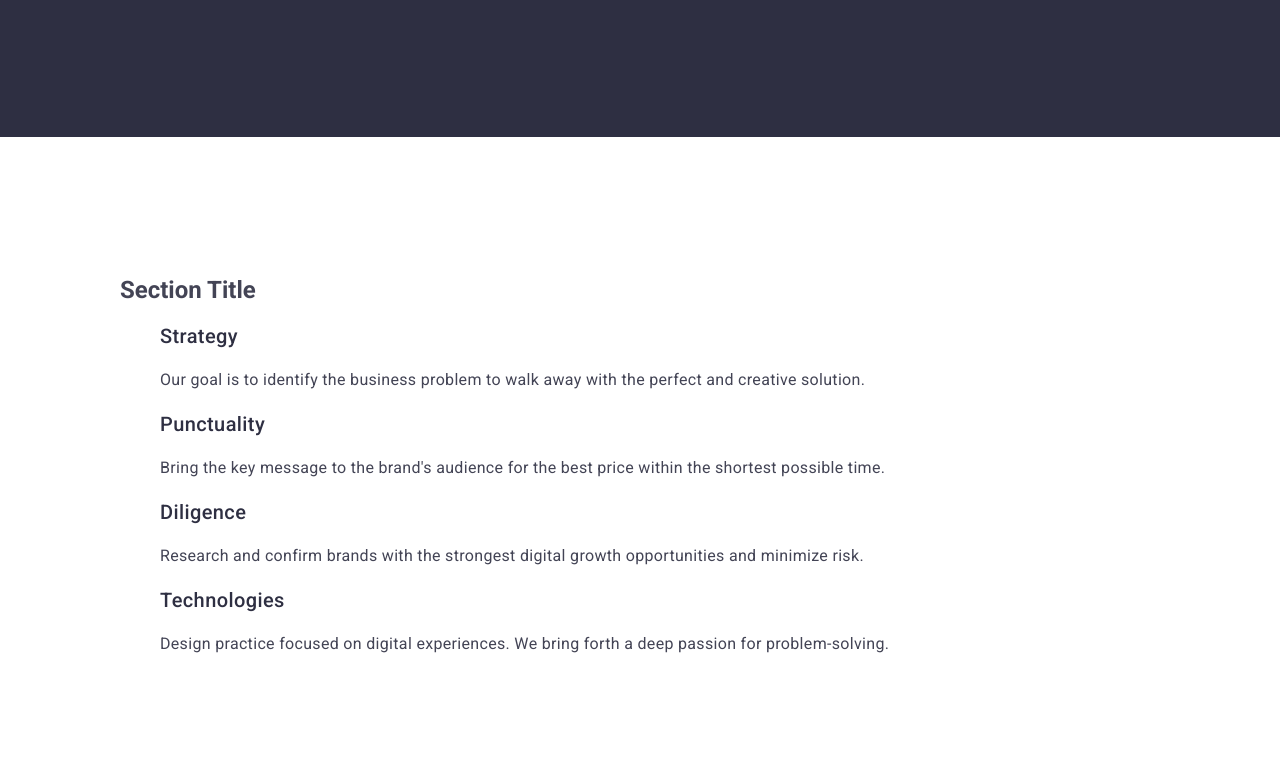
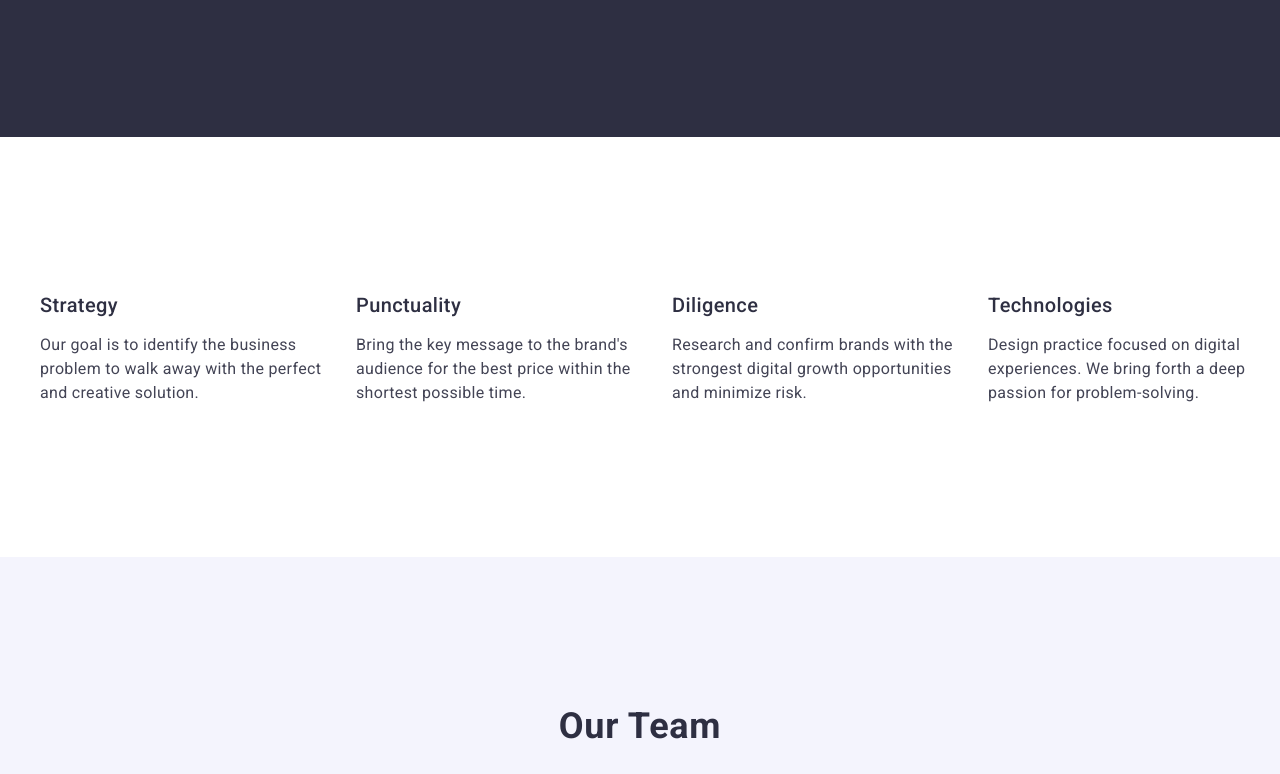
Before and after one commit to wrldworry/goit-markup-hw-03, a plain HTML site: page index.html in a window 1280 px wide. Shown: the part 520-1294 px from the top of the page. Drawn offline with nearby package versions, Linux system fonts and the light colour scheme.

Commit message:
not first commit

```diff
--- a/css/styles.css
+++ b/css/styles.css
@@ -138,6 +138,8 @@ color: black;
     line-height: 1.2;
     letter-spacing: 0.02em;
     color: #2e2f42;
+    margin-bottom: 8px;
+
   }
   .list-text {
     font-size: 16px;
@@ -295,3 +297,28 @@ margin: 0 auto 24px;
 .f-link:focus {
     color: #404bbf;
 }
+
+.features {
+  padding: 120px 0;
+}
+
+.visually-hidden {
+  position: absolute;
+  width: 1px;
+  height: 1px;
+  margin: -1px;
+  padding: 0;
+  overflow: hidden;
+  border: 0;
+  clip: rect(0 0 0 0);
+  white-space: nowrap;
+}
+
+.features-list {
+  display: flex;
+  gap: 24px;
+}
+
+.features-item {
+  width: calc((100% - 72px) / 4);
+}
--- a/index.html
+++ b/index.html
@@ -44,26 +44,28 @@
           </div>
         </section>
 
-        <section>
-            <h2>Section Title</h2>
-            <ul>
-              <li>
+        <section class="features">
+          <div class="container">
+            <h2 class="visually-hidden">Section Title</h2>
+            <ul class="features-list">
+              <li class="features-item">
                 <h3 class="list-title">Strategy</h3>
                 <p class="list-text">Our goal is to identify the business problem to walk away with the perfect and creative solution. </p>
               </li>
-              <li>
+              <li class="features-item">
                 <h3 class="list-title">Punctuality</h3>
                 <p class="list-text">Bring the key message to the brand's audience for the best price within the shortest possible time.</p>
               </li>
-              <li>
+              <li class="features-item">
                 <h3 class="list-title">Diligence</h3>
                 <p class="list-text">Research and confirm brands with the strongest digital growth opportunities and minimize risk.</p>
               </li>
-              <li>
+              <li class="features-item">
                 <h3 class="list-title">Technologies</h3>
                 <p class="list-text">Design practice focused on digital experiences. We bring forth a deep passion for problem-solving.</p>
               </li>
             </ul>
+          </div>
           </section>
           <section class="our-team">
             <h2 class="section-title">Our Team</h2>
```
